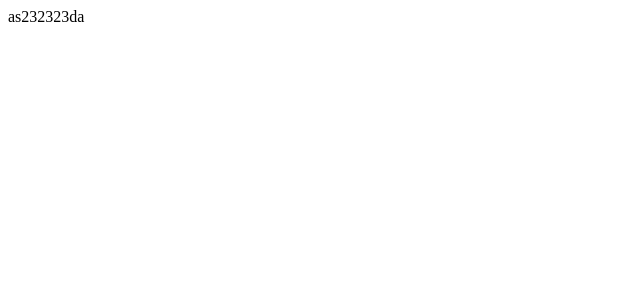
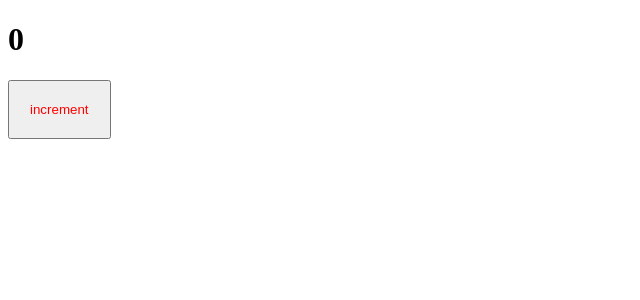
Before and after one commit to evarn/ulbitv2023, a React app: page / in a window 1280 px wide. Shown: the top 300 px of the page, without its empty margins (0-640 px from the left). Built offline with nearby package versions, Linux system fonts and the light colour scheme.

Commit message:
Add react

```diff
--- /dev/null
+++ b/src/components/Counter.scss
@@ -0,0 +1,4 @@
+button {
+    padding: 20px;
+    color: red;
+}
--- /dev/null
+++ b/src/components/Counter.tsx
@@ -0,0 +1,17 @@
+import { useState } from "react"
+import './Counter.scss'
+
+export const Counter = () => {
+    const [count, setCount] = useState(0)
+
+    const increment = () => {
+        setCount(count + 1)
+    }
+
+    return (
+        <div>
+            <h1>{count}</h1>
+            <button onClick={increment}>increment</button>
+        </div>
+    )
+}
--- a/src/index.tsx
+++ b/src/index.tsx
@@ -1,6 +1,9 @@
 import { render } from 'react-dom'
+import { Counter } from './components/Counter'
 
 render(
-    <div>as232323da</div>,
+    <div>
+        <Counter />
+    </div>,
     document.getElementById('root')
 )
```
Also changed, not shown: package.json (+6 -1 lines), 2 other files (tests, documents, lock files or other folders).
